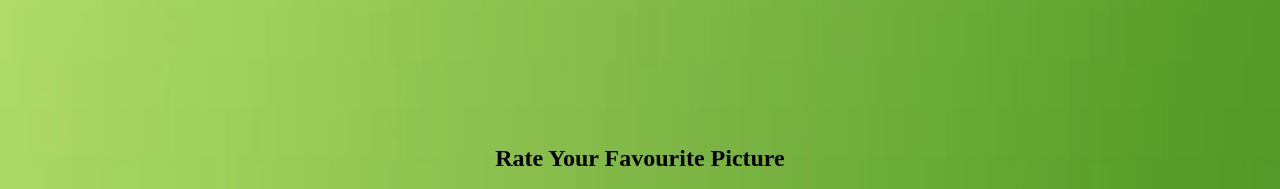
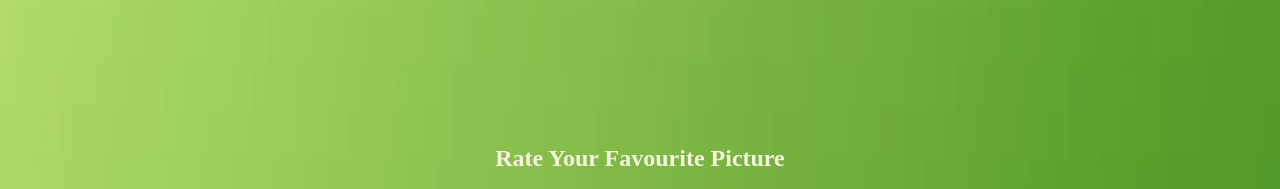
Before and after one commit to avais1021/Rating, a plain HTML site: page index.html in a window 1280 px wide. Shown: the top 189 px of the page. Drawn offline with Linux system fonts and the light colour scheme.

Commit message:
create rating

```diff
--- a/index.html
+++ b/index.html
@@ -21,7 +21,7 @@
         <div class="container">
 
             <div class="box">
-                <h1>Rate Your Favourite Picture</h1>
+                <h1 style="color: beige;">Rate Your Favourite Picture</h1>
 
                 <!-- <img src="https://picsum.photos/300?random" alt=""> -->
                 <img src="https://source.unsplash.com/random/300x300?random" alt="">
```
